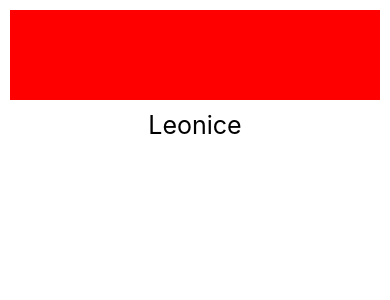
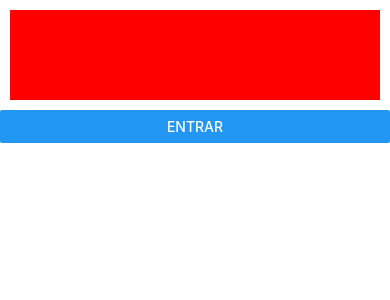
Before and after one commit to leoniceruvienski/Curso-React-Native, a React Native app in the folder meuApp/: screen / in a window 390 px wide. Shown: the top 300 px of the page. Built offline with nearby package versions, Linux system fonts and the light colour scheme.

Commit message:
Trabalhando com botões

```diff
--- a/meuApp/App.js
+++ b/meuApp/App.js
@@ -1,24 +1,26 @@
 import React, { Component} from 'react';
-import { Text, View, StyleSheet, TextInput } from 'react-native';
+import { Text, View, StyleSheet, TextInput, Button } from 'react-native';
 
 class App extends Component{
   constructor(props){
     super(props);
     this.state = {
-      nome: 'Leonice'
+      nome: '',
+      input: ''
     };
 
-    this.pegaNome = this.pegaNome.bind(this);
+    this.entrar = this.entrar.bind(this);
   }
 
-  pegaNome(texto){
-    if(texto.length > 0){
-      this.setState({nome: 'Bem Vindo:'+ texto});
-   }else{
-    this.setState({nome: ''})
-   }
+  entrar(){
+    if(this.state.input === ''){
+      alert('Digite seu nome!');
+      return;
+    }
+    this.setState({nome: 'Bem Vindo' + this.state.input});
+  }
 
-  }
+
 
   render(){
 
@@ -29,8 +31,11 @@
       style={styles.input}
       placeholder= "Digite seu Nome"
       underlineColorAndroid="transparente"
-      onChangeText={this.pegaNome}
+      onChangeText={(texto) => this.setState({input: texto}) }
       />
+
+      <Button title="Entrar" onPress={this.entrar}/>
+
       <Text style={styles.texto}>{this.state.nome}</Text>
 
     </View>
```
